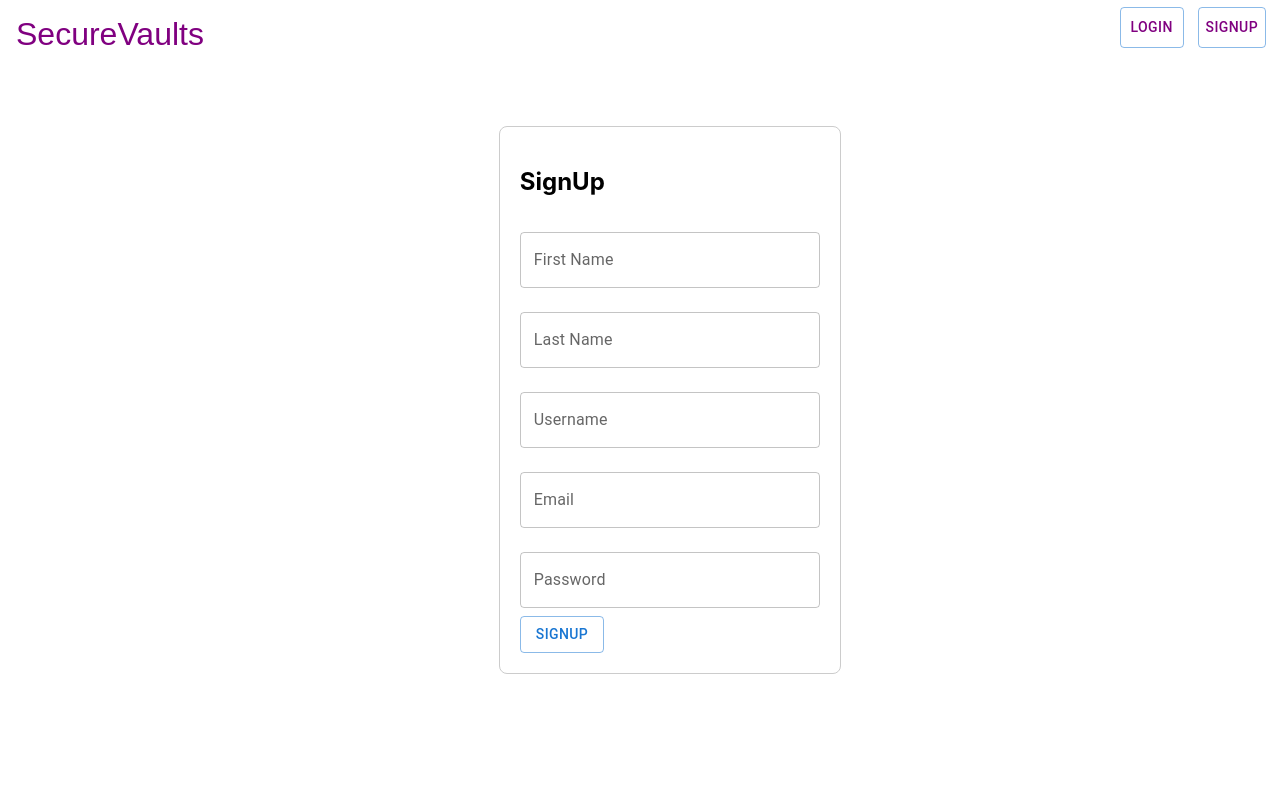
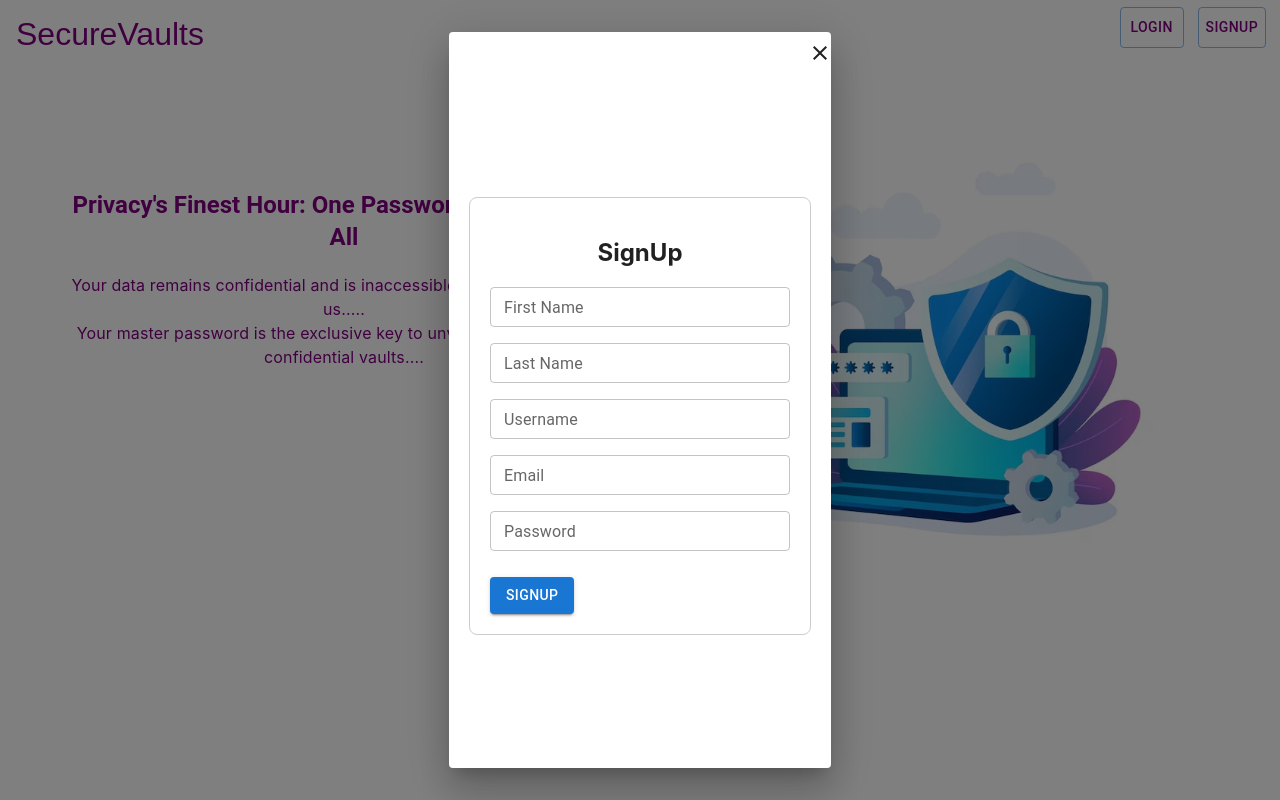
Before and after one commit to Jaiminiraval15/SecureVaults, a React (Create React App) app in the folder client/: page / in a window 1280 px wide. Both pictures are taken after a click on the button "SIGNUP". Shown: the top 800 px of the page. Built offline with nearby package versions, Linux system fonts and the light colour scheme.

Commit message:
Add dialog box in form

```diff
--- a/client/package.json
+++ b/client/package.json
@@ -5,6 +5,7 @@
   "dependencies": {
     "@emotion/react": "^11.11.1",
     "@emotion/styled": "^11.11.0",
+    "@mui/icons-material": "^5.15.2",
     "@mui/material": "^5.15.0",
     "@testing-library/jest-dom": "^5.17.0",
     "@testing-library/react": "^13.4.0",
--- a/client/src/components/Forms/LoginForm.js
+++ b/client/src/components/Forms/LoginForm.js
@@ -1,18 +1,86 @@
-import { Box,Button,TextField,FormControl,OutlinedInput } from "@mui/material"
-import { useState } from "react"
-import { useLogin } from "../../hooks/useLogin"
-export default function LoginForm(){
-    const [email,setEmail] = useState('')
-    const [password,setPassword] = useState('')
-    const {login, isLoading,error} = useLogin()
-    const handleSubmit =  async (e)=>{
-        e.preventDefault();
-        await login(email,password)
+// import { Box,Button,TextField,FormControl,OutlinedInput } from "@mui/material"
+// import { useState } from "react"
+// import { useLogin } from "../../hooks/useLogin"
+// export default function LoginForm(){
+//     const [email,setEmail] = useState('')
+//     const [password,setPassword] = useState('')
+//     const {login, isLoading,error} = useLogin()
+//     const handleSubmit =  async (e)=>{
+//         e.preventDefault();
+//         await login(email,password)
 
-    }
-    return(
-        <>
-       <Box
+//     }
+//     return(
+//         <>
+//        <Box
+//       sx={{
+//         display: "flex",
+//         flexDirection: "column",
+//         alignItems: "center",
+//         justifyContent: "center",
+//         minHeight: "100vh",
+//       }}
+//     >
+//       <form
+//         onSubmit={handleSubmit}
+//         style={{
+//           width: "300px",
+//           padding: "20px",
+//           border: "1px solid #ccc", // Border color
+//           borderRadius: "8px", // Border radius
+//           backgroundColor: "#fff", // Background color
+//         }}
+//       >
+//         <h2>Login</h2>
+
+//         <FormControl fullWidth sx={{ marginBottom: 2 }}>
+//           <TextField
+//             id="outlined-basic"
+//             label="Email"
+//             variant="outlined"
+//             type="email"
+//             onChange={(e) => setEmail(e.target.value)}
+//             value={email}
+//           />
+//         </FormControl>
+
+//         <FormControl fullWidth sx={{ marginBottom: 2 }}>
+//           <TextField
+//             id="outlined-basic"
+//             label="Password"
+//             variant="outlined"
+//             type="password"
+//             onChange={(e) => setPassword(e.target.value)}
+//             value={password}
+//           />
+//         </FormControl>
+
+//         <Button disabled={isLoading} variant="outlined" type="submit">
+//           Login
+//         </Button>
+//         {error && <div className='error'>{error}</div>}
+//       </form>
+//     </Box>
+//         </>
+//     )
+// }
+
+import { Box, Button, TextField, FormControl, OutlinedInput } from "@mui/material";
+import { useState } from "react";
+import { useLogin } from "../../hooks/useLogin";
+
+export default function LoginForm() {
+  const [email, setEmail] = useState('');
+  const [password, setPassword] = useState('');
+  const { login, isLoading, error } = useLogin();
+
+  const handleSubmit = async (e) => {
+    e.preventDefault();
+    await login(email, password);
+  };
+
+  return (
+    <Box
       sx={{
         display: "flex",
         flexDirection: "column",
@@ -31,7 +99,7 @@ export default function LoginForm(){
           backgroundColor: "#fff", // Background color
         }}
       >
-        <h2>Login</h2>
+        <h2 style={{ marginBottom: "20px", textAlign: "center" }}>Login</h2>
 
         <FormControl fullWidth sx={{ marginBottom: 2 }}>
           <TextField
@@ -41,6 +109,7 @@ export default function LoginForm(){
             type="email"
             onChange={(e) => setEmail(e.target.value)}
             value={email}
+            size="small"
           />
         </FormControl>
 
@@ -52,15 +121,21 @@ export default function LoginForm(){
             type="password"
             onChange={(e) => setPassword(e.target.value)}
             value={password}
+            size="small"
           />
         </FormControl>
 
-        <Button disabled={isLoading} variant="outlined" type="submit">
+        <Button
+          disabled={isLoading}
+          variant="contained"
+          color="primary"
+          type="submit"
+          style={{ marginTop: "10px" }}
+        >
           Login
         </Button>
-        {error && <div className='error'>{error}</div>}
+        {error && <div className='error' style={{ marginTop: "10px", textAlign: "center" }}>{error}</div>}
       </form>
     </Box>
-        </>
-    )
+  );
 }
--- a/client/src/components/Forms/SignupForm.js
+++ b/client/src/components/Forms/SignupForm.js
@@ -1,22 +1,126 @@
 
-import { Box, TextField,Button } from "@mui/material"
-import { useState } from "react"
-import { useSignup } from "../../hooks/useSignup"
+// import { Box, TextField,Button } from "@mui/material"
+// import { useState } from "react"
+// import { useSignup } from "../../hooks/useSignup"
+
+// export default function SignupForm() {
+//     const [email, setEmail] = useState('')
+//     const [password, setPassword] = useState('')
+//     const [firstName, setFirstName] = useState('')
+//     const [lastName, setLastName] = useState('')
+//     const [userName, setUserName] = useState('')
+//     const {signup, isLoading,error} = useSignup()
+//     const handleSubmit = async (e) => {
+//         e.preventDefault();
+//         await signup(email,password,firstName,lastName,userName)
+
+//     }
+//     return (
+//         <>
+//             <Box
+//       sx={{
+//         display: "flex",
+//         flexDirection: "column",
+//         alignItems: "center",
+//         justifyContent: "center",
+//         minHeight: "100vh",
+//       }}
+//     >
+//       <form
+//         onSubmit={handleSubmit}
+//         style={{
+//           width: "300px",
+//           padding: "20px",
+//           border: "1px solid #ccc",
+//           borderRadius: "8px",
+//           backgroundColor: "#fff",
+//         }}
+//       >
+//         <h2>SignUp</h2>
+
+//         <TextField
+//           id="outlined-basic"
+//           label="First Name"
+//           variant="outlined"
+//           type="text"
+//           fullWidth
+//           margin="normal"
+//           onChange={(e) => setFirstName(e.target.value)}
+//           value={firstName}
+//         />
+
+//         <TextField
+//           id="outlined-basic"
+//           label="Last Name"
+//           variant="outlined"
+//           type="text"
+//           fullWidth
+//           margin="normal"
+//           onChange={(e) => setLastName(e.target.value)}
+//           value={lastName}
+//         />
+
+//         <TextField
+//           id="outlined-basic"
+//           label="Username"
+//           variant="outlined"
+//           type="text"
+//           fullWidth
+//           margin="normal"
+//           onChange={(e) => setUserName(e.target.value)}
+//           value={userName}
+//         />
+
+//         <TextField
+//           id="outlined-basic"
+//           label="Email"
+//           variant="outlined"
+//           type="email"
+//           fullWidth
+//           margin="normal"
+//           onChange={(e) => setEmail(e.target.value)}
+//           value={email}
+//         />
+
+//         <TextField
+//           id="outlined-basic"
+//           label="Password"
+//           variant="outlined"
+//           type="password"
+//           fullWidth
+//           margin="normal"
+//           onChange={(e) => setPassword(e.target.value)}
+//           value={password}
+//         />
+
+//         <Button disabled={isLoading} variant="outlined" type="submit">
+//           Signup
+//         </Button>
+//         {error && <div className='error'>{error}</div>}
+//       </form>
+//     </Box>
+//         </>
+//     )
+// }
+
+import { Box, TextField, Button, FormControl, OutlinedInput } from "@mui/material";
+import { useState } from "react";
+import { useSignup } from "../../hooks/useSignup";
 
 export default function SignupForm() {
-    const [email, setEmail] = useState('')
-    const [password, setPassword] = useState('')
-    const [firstName, setFirstName] = useState('')
-    const [lastName, setLastName] = useState('')
-    const [userName, setUserName] = useState('')
-    const {signup, isLoading,error} = useSignup()
+  const [email, setEmail] = useState('');
+  const [password, setPassword] = useState('');
+  const [firstName, setFirstName] = useState('');
+  const [lastName, setLastName] = useState('');
+  const [userName, setUserName] = useState('');
+  const { signup, isLoading, error } = useSignup();
+
   const handleSubmit = async (e) => {
     e.preventDefault();
-        await signup(email,password,firstName,lastName,userName)
+    await signup(email, password, firstName, lastName, userName);
+  };
 
-    }
   return (
-        <>
     <Box
       sx={{
         display: "flex",
@@ -36,69 +140,83 @@ export default function SignupForm() {
           backgroundColor: "#fff",
         }}
       >
-        <h2>SignUp</h2>
+        <h2 style={{ marginBottom: "20px", textAlign: "center" }}>SignUp</h2>
 
+        <FormControl fullWidth sx={{ marginBottom: 2 }}>
           <TextField
             id="outlined-basic"
             label="First Name"
             variant="outlined"
             type="text"
-          fullWidth
-          margin="normal"
             onChange={(e) => setFirstName(e.target.value)}
             value={firstName}
+            size="small"
           />
+        </FormControl>
 
+        <FormControl fullWidth sx={{ marginBottom: 2 }}>
           <TextField
             id="outlined-basic"
             label="Last Name"
             variant="outlined"
             type="text"
-          fullWidth
-          margin="normal"
             onChange={(e) => setLastName(e.target.value)}
             value={lastName}
+            size="small"
           />
+        </FormControl>
 
+        <FormControl fullWidth sx={{ marginBottom: 2 }}>
           <TextField
             id="outlined-basic"
             label="Username"
             variant="outlined"
             type="text"
-          fullWidth
-          margin="normal"
             onChange={(e) => setUserName(e.target.value)}
             value={userName}
+            size="small"
           />
+        </FormControl>
 
+        <FormControl fullWidth sx={{ marginBottom: 2 }}>
           <TextField
             id="outlined-basic"
             label="Email"
             variant="outlined"
             type="email"
-          fullWidth
-          margin="normal"
             onChange={(e) => setEmail(e.target.value)}
             value={email}
+            size="small"
           />
+        </FormControl>
 
+        <FormControl fullWidth sx={{ marginBottom: 2 }}>
           <TextField
             id="outlined-basic"
             label="Password"
             variant="outlined"
             type="password"
-          fullWidth
-          margin="normal"
             onChange={(e) => setPassword(e.target.value)}
             value={password}
+            size="small"
           />
+        </FormControl>
 
-        <Button disabled={isLoading} variant="outlined" type="submit">
+        <Button
+          disabled={isLoading}
+          variant="contained"
+          color="primary"
+          type="submit"
+          style={{ marginTop: "10px" }}
+        >
           Signup
         </Button>
-        {error && <div className='error'>{error}</div>}
+        {error && (
+          <div className='error' style={{ marginTop: "10px", textAlign: "center" }}>
+            {error}
+          </div>
+        )}
       </form>
     </Box>
-        </>
-    )
+  );
 }
--- a/client/src/components/User.js
+++ b/client/src/components/User.js
@@ -1,5 +1,93 @@
 
-import { Button,Link } from '@mui/material';
+// import { Button,Link } from '@mui/material';
+// import LoginForm from './Forms/LoginForm';
+// import SignupForm from './Forms/SignupForm';
+// import { useState } from 'react';
+// import { useLogout } from '../hooks/useLogout';
+// import { useAuthContext } from '../hooks/useAuthContext';
+
+// export default function User() {
+//   const [showForm, setShowForm] = useState(null);
+//   const { logout } = useLogout();
+//   const { user } = useAuthContext();
+
+//   const openSignup = () => {
+//     setShowForm('signup');
+//   };
+
+//   const openLogin = () => {
+//     setShowForm('login');
+//   };
+
+//   const handleSubmit = () => {
+//     logout();
+//   };
+
+//   return (
+//     <>
+//       {user && (
+//         <Link to="/logout" style={{ textDecoration: 'none' }}>
+//           <Button
+//             variant="outlined"
+//             color="primary"
+//             style={{
+//               color: 'purple',
+//               padding: '0.5em',
+//               display: 'block',
+//               float: 'right',
+//               marginRight: '1em',
+//               marginTop: '0.5em'
+//             }}
+//             onClick={handleSubmit}
+//           >
+//             Logout
+//           </Button>
+//         </Link>
+//       )}
+//       {!user && (
+//         <>
+//           <Link to="/signup" style={{ textDecoration: 'none' }}>
+//             <Button
+//               variant="outlined"
+//               style={{
+//                 color: 'purple',
+//                 padding: '0.5em',
+//                 display: 'block',
+//                 float: 'right',
+//                 marginRight: '1em',
+//                 marginTop: '0.5em'
+//               }}
+//               onClick={openSignup}
+//             >
+//               Signup
+//             </Button>
+//           </Link>
+//           <Link to="/login" style={{ textDecoration: 'none' }}>
+//             <Button
+//               variant="outlined"
+//               color="primary"
+//               style={{
+//                 color: 'purple',
+//                 padding: '0.5em',
+//                 display: 'block',
+//                 float: 'right',
+//                 marginRight: '1em',
+//                 marginTop: '0.5em'
+//               }}
+//               onClick={openLogin}
+//             >
+//               Login
+//             </Button>
+//           </Link>
+//           {showForm === 'signup' && <SignupForm />}
+//           {showForm === 'login' && <LoginForm />}
+//         </>
+//       )}
+//     </>
+//   );
+// }
+import { Button, Dialog, DialogContent, DialogTitle, Link,IconButton } from '@mui/material';
+import CloseIcon from '@mui/icons-material/Close';
 import LoginForm from './Forms/LoginForm';
 import SignupForm from './Forms/SignupForm';
 import { useState } from 'react';
@@ -19,9 +107,14 @@ export default function User() {
     setShowForm('login');
   };
 
+  const handleClose = () => {
+    setShowForm(null);
+  };
+
   const handleSubmit = () => {
     logout();
   };
+
 
   return (
     <>
@@ -46,7 +139,6 @@ export default function User() {
       )}
       {!user && (
         <>
-          <Link to="/signup" style={{ textDecoration: 'none' }}>
           <Button
             variant="outlined"
             style={{
@@ -61,8 +153,6 @@ export default function User() {
           >
             Signup
           </Button>
-          </Link>
-          <Link to="/login" style={{ textDecoration: 'none' }}>
           <Button
             variant="outlined"
             color="primary"
@@ -78,9 +168,33 @@ export default function User() {
           >
             Login
           </Button>
-          </Link>
+          <Dialog open={showForm !== null} onClose={handleClose}>
+            <DialogTitle>
+
+              <IconButton
+                edge="end"
+                color="inherit"
+                onClick={handleClose}
+                aria-label="close"
+                style={{ position: 'absolute', top: '1px', right: '3px' }}
+              >
+                <CloseIcon />
+              </IconButton>
+            </DialogTitle>
+            <DialogContent
+              style={{
+                display: 'flex',
+                flexDirection: 'column',
+                alignItems: 'center',
+                justifyContent: 'center',
+                padding: '20px',
+                width: 'auto'
+              }}
+            >
               {showForm === 'signup' && <SignupForm />}
               {showForm === 'login' && <LoginForm />}
+            </DialogContent>
+          </Dialog>
         </>
       )}
     </>
```
Also changed, not shown: 1 other file (tests, documents, lock files or other folders). Lines whose indentation alone changed are shown as unchanged.
